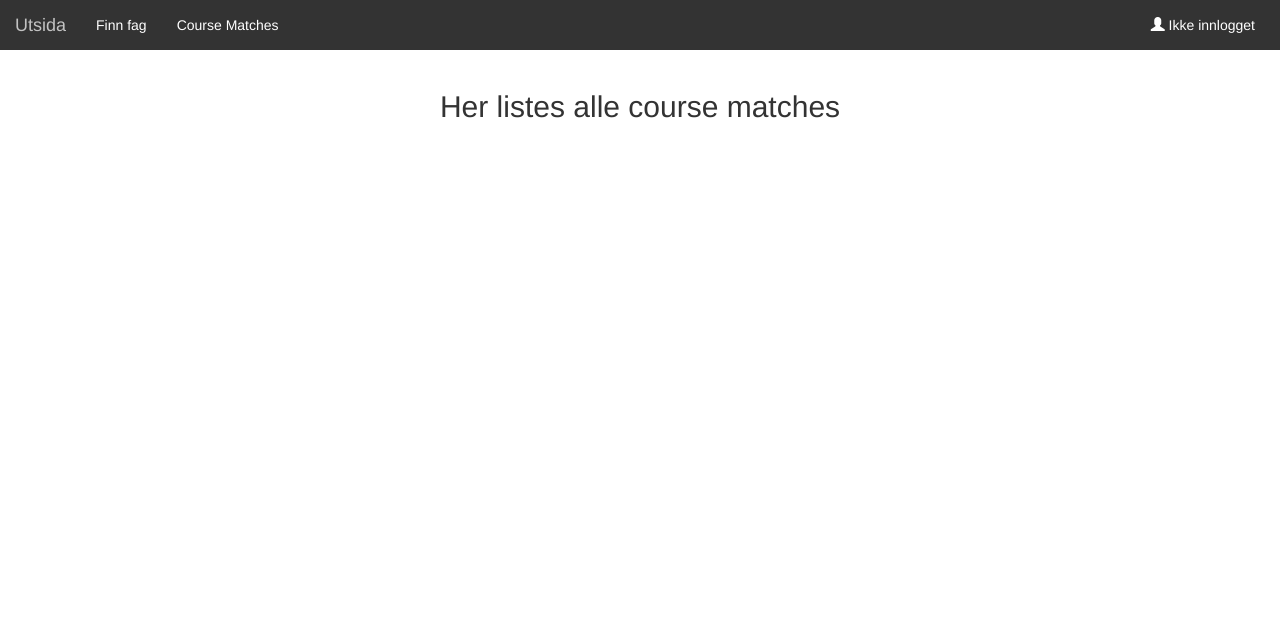
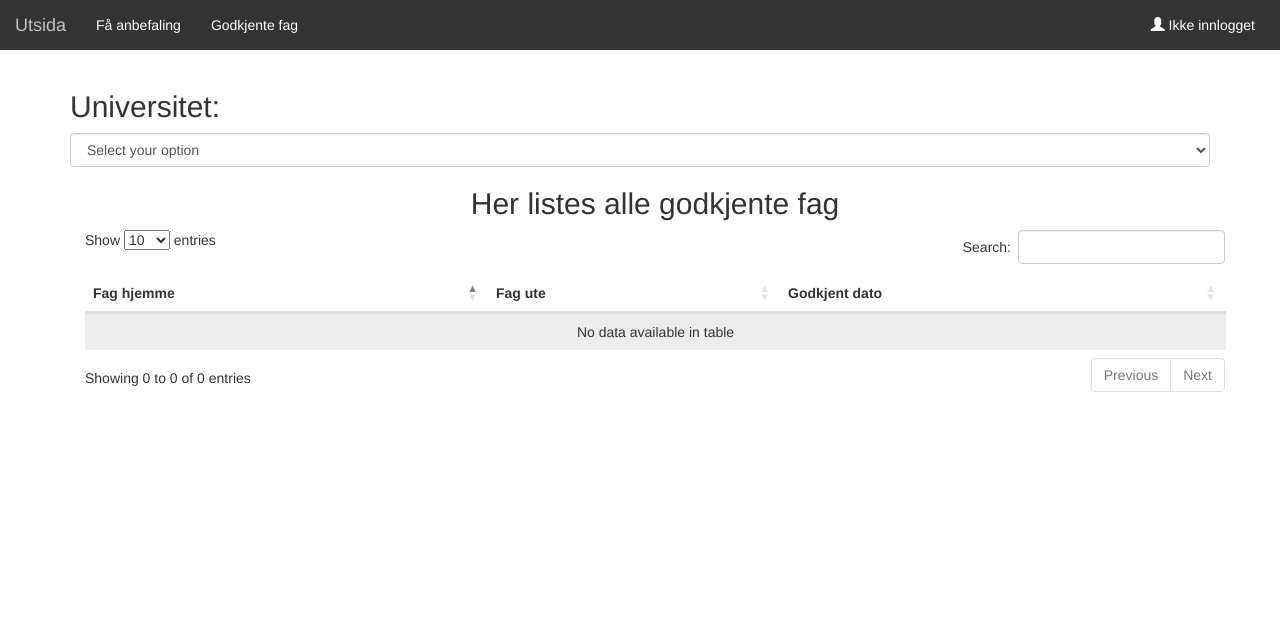
Before and after one commit to IT3901-Master/utsida, a Django app: page /courseMatch/ in a window 1280 px wide. Shown: the top 639 px of the page. Run offline with Django 3.2, Linux system fonts and the light colour scheme; data that the repository does not hold is empty; parts of the project's set-up code (start-up, migrations or seed data) failed here and were passed over; some libraries are stand-ins or nearby versions.

Commit message:
new course match table

```diff
--- a/application/admin.py
+++ b/application/admin.py
@@ -11,7 +11,7 @@ admin.site.register(Faculty)
 admin.site.register(Institute)
 admin.site.register(Continent)
 admin.site.register(Country)
-
+admin.site.register(University)
 
 
 class HomeCourseAdmin(admin.ModelAdmin):
--- /dev/null
+++ b/utsida/fixtures/abroad_courses.json
@@ -0,0 +1 @@
+[{"model": "utsida.abroadcourse", "pk": "COGS118A", "fields": {"name": "Natural Computation 1", "university": 2, "description_url": "http://www.ucsd.edu/catalog/courses/COGS.html#cogs118a", "pre_requisites": []}}, {"model": "utsida.abroadcourse", "pk": "COMP4403", "fields": {"name": "Compilers and Interpreters", "university": 1, "description_url": "https://www.uq.edu.au/study/course.html?course_code=COMP4403", "pre_requisites": []}}, {"model": "utsida.abroadcourse", "pk": "COMP4500", "fields": {"name": "Advanced Algorithms and Data Structures", "university": 1, "description_url": "https://www.uq.edu.au/study/course.html?course_code=COMP4500", "pre_requisites": []}}, {"model": "utsida.abroadcourse", "pk": "COMP4702", "fields": {"name": "Machine Learning", "university": 1, "description_url": "https://www.uq.edu.au/study/course.html?course_code=COMP4702", "pre_requisites": []}}, {"model": "utsida.abroadcourse", "pk": "COMS3000", "fields": {"name": "Information Security", "university": 1, "description_url": "https://www.uq.edu.au/study/course.html?course_code=COMS3000", "pre_requisites": []}}, {"model": "utsida.abroadcourse", "pk": "COSC3500", "fields": {"name": "High-Performance Computing", "university": 1, "description_url": "http://www.uq.edu.au/study/course.html?course_code=COSC3500", "pre_requisites": []}}]
--- /dev/null
+++ b/utsida/fixtures/course_match_fixture.json
@@ -0,0 +1 @@
+[{"model": "utsida.coursematch", "pk": 1, "fields": {"homeCourse": "TDT4205", "abroadCourse": "COMP4403", "approved": true, "approval_date": "2015-01-15"}}, {"model": "utsida.coursematch", "pk": 2, "fields": {"homeCourse": "TDT4260", "abroadCourse": "COMP4403", "approved": true, "approval_date": "2016-03-11"}}, {"model": "utsida.coursematch", "pk": 3, "fields": {"homeCourse": "TDT4125", "abroadCourse": "COMP4500", "approved": true, "approval_date": "2015-01-15"}}, {"model": "utsida.coursematch", "pk": 4, "fields": {"homeCourse": "TDT4173", "abroadCourse": "COMP4702", "approved": true, "approval_date": "2016-01-11"}}, {"model": "utsida.coursematch", "pk": 5, "fields": {"homeCourse": "TTM4135", "abroadCourse": "COMS3000", "approved": true, "approval_date": "2015-12-15"}}, {"model": "utsida.coursematch", "pk": 6, "fields": {"homeCourse": "TDT4255", "abroadCourse": "COSC3500", "approved": true, "approval_date": "2015-12-15"}}, {"model": "utsida.coursematch", "pk": 7, "fields": {"homeCourse": "TDT4173", "abroadCourse": "COGS118A", "approved": true, "approval_date": "2015-01-20"}}]
--- a/utsida/templates/utsida/courseMatch.html
+++ b/utsida/templates/utsida/courseMatch.html
@@ -1,16 +1,75 @@
 {% extends "utsida/layout.html" %}
 
 {% block content %}
-    <h2 class="text-center">Her listes alle course matches</h2>
+    <h2>Universitet:</h2>
+    <div id="selection">
+    </div>
 
-    <form>
-        <div class="form-group">
-            <ul >
-                {% for course in course_match_list %}
-                <li>{{ course.homeCourse}} - {{ course.abroadCourse }}</li>
-                {% endfor %}
-            </ul>
+    <div class="container">
+        <h2 class="text-center">Her listes alle godkjente fag</h2>
+        <table id="example" class="table table-striped">
+            <thead>
+            <tr>
+                <th>Fag hjemme</th>
+                <th>Fag ute</th>
+                <th>Godkjent dato</th>
+                <th class="select-filter">Universitet</th>
+            </tr>
+            </thead>
+            <tbody>
 
-        </div>
-    </form>
+            {% for course_match in course_match_list %}
+                <tr>
+                    {% if course_match.homeCourse.description_url == "" %}
+                        <td>{{ course_match.homeCourse }} </td>
+                    {% else %}
+                        <td><a href={{ course_match.homeCourse.description_url }}>{{ course_match.homeCourse }}</a>
+                        </td>
+                    {% endif %}
+                    {% if course_match.abroadCourse.description_url == "" %}
+                        <td>{{ course_match.abroadCourse }} </td>
+                    {% else %}
+                        <td>
+                            <a href={{ course_match.abroadCourse.description_url }}>{{ course_match.abroadCourse }}</a>
+                        </td>
+                    {% endif %}
+                    <td> {{ course_match.approval_date }}</td>
+                    <td> {{ course_match.abroadCourse.university }}</td>
+                </tr>
+            {% endfor %}
+            </tbody>
+        </table>
+    </div>
+    <script>
+        $(document).ready(function () {
+            $('#example').DataTable({
+                initComplete: function () {
+                    this.api().columns('.select-filter').every(function () {
+                        var column = this;
+                        var select = $('<select class="form-control"><option value="" disabled selected>Select your option</option><option value=""></option></select>')
+                                .appendTo($('#selection').empty())
+                                .on('change', function () {
+                                    var val = $.fn.dataTable.util.escapeRegex(
+                                            $(this).val()
+                                    );
+
+                                    column
+                                            .search(val ? '^' + val + '$' : '', true, false)
+                                            .draw();
+                                });
+
+                        column.data().unique().sort().each(function (d, j) {
+                            select.append('<option value="' + d + '">' + d + '</option>')
+                        });
+                    });
+                },
+                "columnDefs": [
+                    {
+                        "targets": [3],
+                        "visible": false
+                    }
+                ]
+            });
+        });
+    </script>
 {% endblock %}
--- a/utsida/templates/utsida/layout.html
+++ b/utsida/templates/utsida/layout.html
@@ -6,14 +6,22 @@
     <meta charset="UTF-8">
     <title></title>
     <link rel="stylesheet" type="text/css" href="https://maxcdn.bootstrapcdn.com/bootstrap/3.3.7/css/bootstrap.min.css">
+    <link rel="stylesheet" type="text/css" href="    https://cdn.datatables.net/1.10.12/css/dataTables.bootstrap.min.css">
     <link rel="stylesheet" type="text/css" href="{% static "utsida/stylesheets/style.css" %}">
+    <link rel="stylesheet" type="text/css" href="https://cdn.datatables.net/1.10.12/css/dataTables.bootstrap.min.css">
+    <script src="https://code.jquery.com/jquery-3.1.1.min.js"
+        integrity="sha256-hVVnYaiADRTO2PzUGmuLJr8BLUSjGIZsDYGmIJLv2b8=" crossorigin="anonymous"></script>
+    <script src="https://cdn.datatables.net/1.10.12/js/jquery.dataTables.min.js"> </script>
+    <script src="https://cdn.datatables.net/1.10.12/js/dataTables.bootstrap.min.js"> </script>
+    <script src="https://maxcdn.bootstrapcdn.com/bootstrap/3.3.7/js/bootstrap.min.js" type="text/javascript"></script>
 </head>
 <body>
 <nav class="navbar navbar-default navbar-custom">
     <div class="container-fluid">
 
         <div class="navbar-header">
-                <button type="button" class="navbar-toggle collapsed" data-toggle="collapse" data-target="#bs-example-navbar-collapse-1" aria-expanded="false">
+            <button type="button" class="navbar-toggle collapsed" data-toggle="collapse"
+                    data-target="#bs-example-navbar-collapse-1" aria-expanded="false">
                 <span class="sr-only">Toggle navigation</span>
                 <span class="icon-bar"></span>
                 <span class="icon-bar"></span>
@@ -24,10 +32,11 @@
 
         <div class="collapse navbar-collapse">
             <ul class="nav navbar-nav">
-                    <li><a href="/process">Finn fag</a></li>
-                    <li><a href="/courseMatch">Course Matches</a> </li>
+                <li><a href="/process">Få anbefaling</a></li>
+                <li><a href="/courseMatch">Godkjente fag</a></li>
                 <li class="dropdown" style="position: absolute; right: 10px">
-                        <a href="#" class="dropdown-toggle" data-toggle="dropdown" role="button" aria-haspopup="true" aria-expanded="false">
+                    <a href="#" class="dropdown-toggle" data-toggle="dropdown" role="button" aria-haspopup="true"
+                       aria-expanded="false">
                         <span class="glyphicon glyphicon-user"></span>
                         {% if user.is_authenticated %}
                             Logget inn som <span style="font-weight: bold">{{ user }}</span>
@@ -68,9 +77,6 @@
 
 </div>
 
-    <script src="https://code.jquery.com/jquery-3.1.1.min.js"   integrity="sha256-hVVnYaiADRTO2PzUGmuLJr8BLUSjGIZsDYGmIJLv2b8="   crossorigin="anonymous"></script>
-    <script src="https://maxcdn.bootstrapcdn.com/bootstrap/3.3.7/js/bootstrap.min.js" type="text/javascript"></script>
-
 
 </body>
 </html>
--- a/utsida/views.py
+++ b/utsida/views.py
@@ -1,4 +1,3 @@
-
 from django.http import HttpResponseRedirect
 from django.shortcuts import render
 
@@ -25,10 +24,9 @@ def result(request):
 
     return render(request, 'utsida/process.html', {'form': form})
 
+
 def courseMatch(request):
-    if request.user.is_authenticated():
-        course_matches = CourseMatch.objects.all()
-        context = {"course_match_list": course_matches}
-    else:
-        context = {}
-    return render(request,"utsida/courseMatch.html",context)
+    course_matches = CourseMatch.objects.all()
+    university_list = University.objects.all()
+    context = {"course_match_list": course_matches, "university_list": university_list}
+    return render(request, "utsida/courseMatch.html", context)
```
Also changed, not shown: utsida/forms.py (+13 -1 lines), utsida/models.py (+10 -11 lines), profiles/migrations/0001_initial.py, utsida/migrations/0001_initial.py, utsida/migrations/0002_auto_20161006_1409.py (added), utsida/migrations/0003_auto_20161006_1428.py (added), 1 other file. Lines whose indentation alone changed are shown as unchanged.
